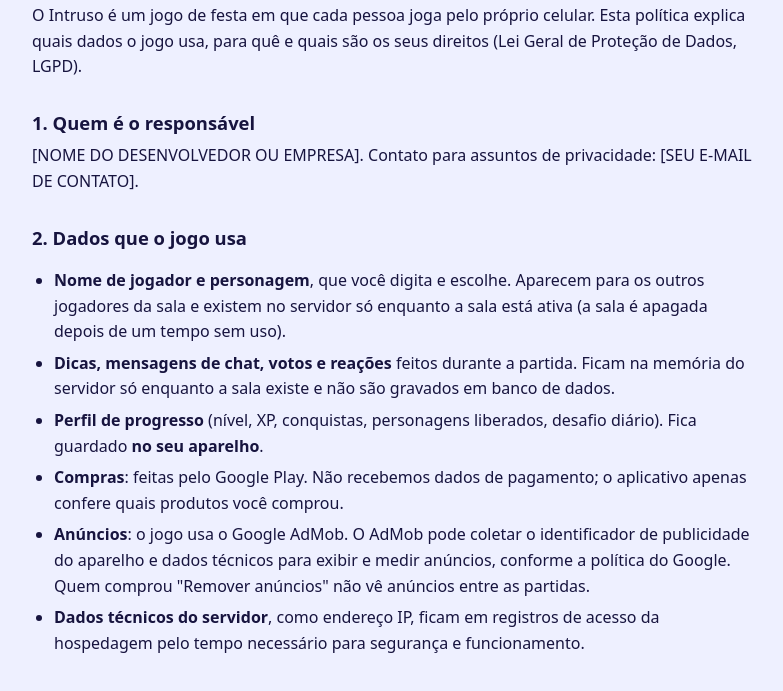
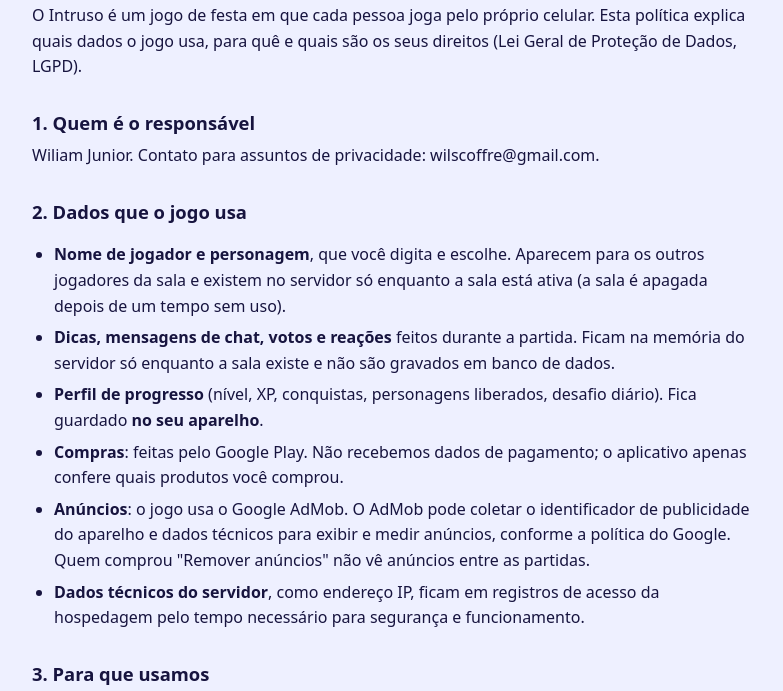
Before and after one commit to Junin12/Intruso, a website: page public/privacidade.html in a window 1280 px wide. Shown: the part 107-798 px from the top of the page, without its empty margins (248-1031 px from the left). Drawn offline with Linux system fonts and the light colour scheme.

Commit message:
Política de privacidade: dados de contato

```diff
--- a/public/privacidade.html
+++ b/public/privacidade.html
@@ -19,7 +19,7 @@
 <p>O Intruso é um jogo de festa em que cada pessoa joga pelo próprio celular. Esta política explica quais dados o jogo usa, para quê e quais são os seus direitos (Lei Geral de Proteção de Dados, LGPD).</p>
 
 <h2>1. Quem é o responsável</h2>
-<p>[NOME DO DESENVOLVEDOR OU EMPRESA]. Contato para assuntos de privacidade: [SEU E-MAIL DE CONTATO].</p>
+<p>Wiliam Junior. Contato para assuntos de privacidade: wilscoffre@gmail.com.</p>
 
 <h2>2. Dados que o jogo usa</h2>
 <ul>
```
